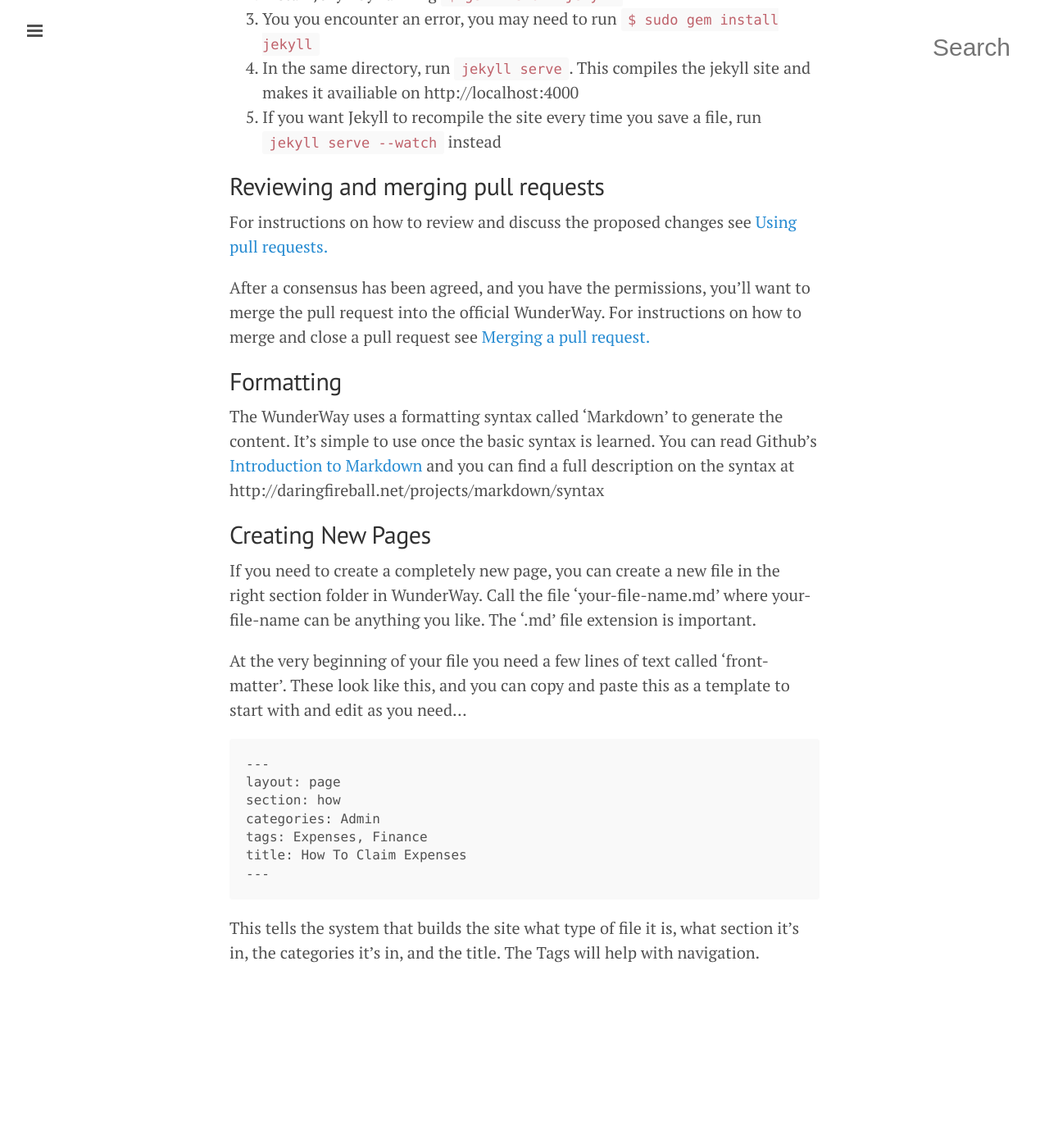
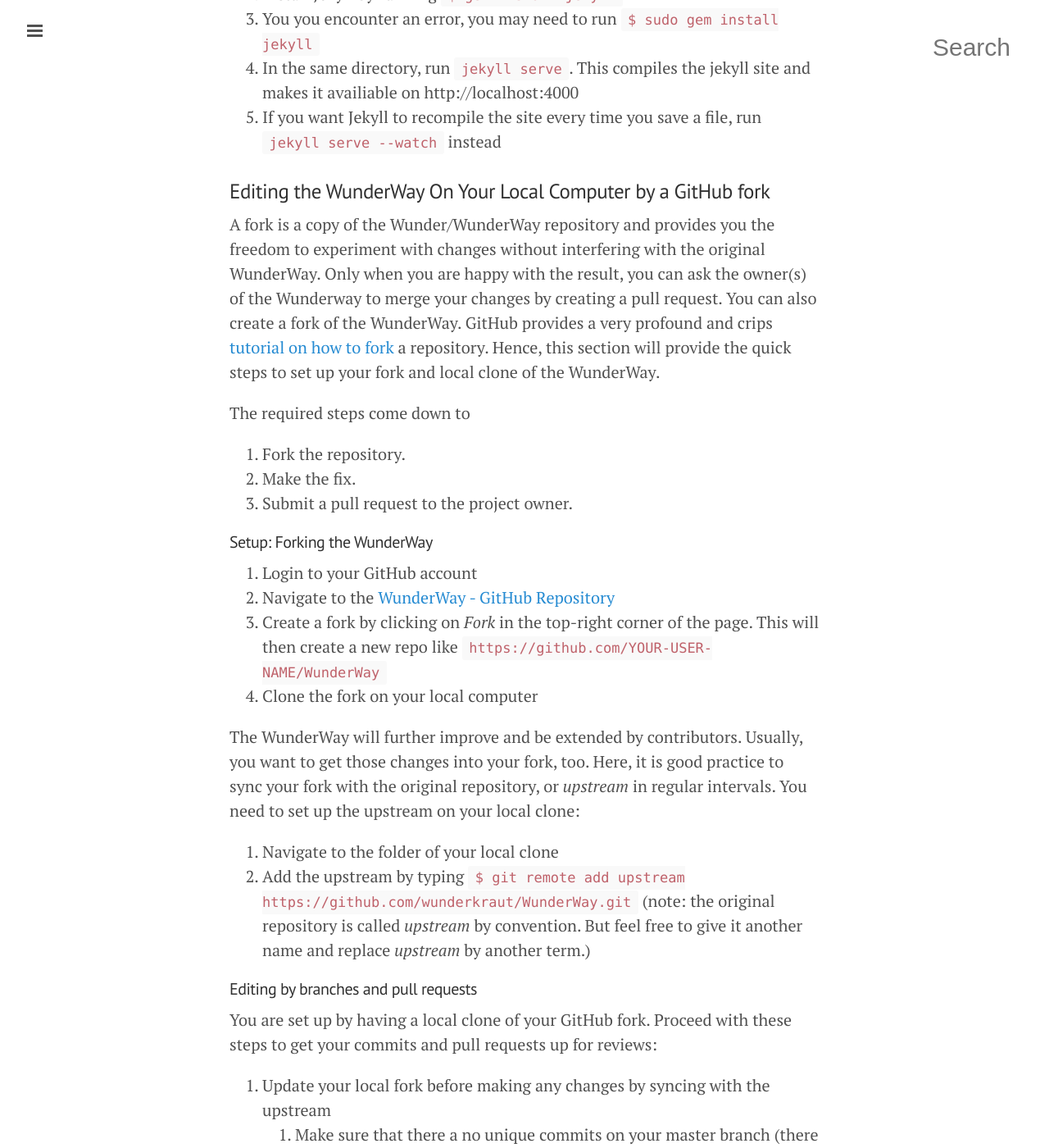
Before and after one commit to tormi/WunderWay, a Jekyll site: the page built from about-this-site/how-edit-wunderway.md, in a window 1280 px wide and 1400 px high, scrolled down 4349 px. Shown: the whole window at 82% size. Built offline with Jekyll 4.4.1, drawn with Linux system fonts in a browser that asks for light colours; nearby versions of some CDN libraries; before the commit the page ends 5606 px from its top, so only the background shows below that; some of the changed text lies outside the part shown.

Commit message:
Add section on forking the WunderWay

````diff
--- a/about-this-site/how-edit-wunderway.md
+++ b/about-this-site/how-edit-wunderway.md
@@ -101,6 +101,41 @@
 4. In the same directory, run ``` jekyll serve ```. This compiles the jekyll site and makes it availiable on http://localhost:4000
 5. If you want Jekyll to recompile the site every time you save a file, run ``` jekyll serve --watch ``` instead
 
+### Editing the WunderWay On Your Local Computer by a GitHub fork
+A fork is a copy of the Wunder/WunderWay repository and provides you the freedom to experiment with changes without interfering with the original WunderWay. Only when you are happy with the result, you can ask the owner(s) of the Wunderway to merge your changes by creating a pull request.
+You can also create a fork of the WunderWay. GitHub provides a very profound and crips [tutorial on how to fork](https://help.github.com/articles/fork-a-repo/) a repository. Hence, this section will provide the quick steps to set up your fork and local clone of the WunderWay.
+
+The required steps come down to
+
+1. Fork the repository.
+2. Make the fix.
+3. Submit a pull request to the project owner.
+
+#### Setup: Forking the WunderWay
+1. Login to your GitHub account
+2. Navigate to the [WunderWay - GitHub Repository](https://github.com/wunderkraut/WunderWay)
+3. Create a fork by clicking on _Fork_ in the top-right corner of the page. This will then create a new repo like ``` https://github.com/YOUR-USER-NAME/WunderWay ```
+4. Clone the fork on your local computer
+
+The WunderWay will further improve and be extended by contributors. Usually, you want to get those changes into your fork, too. Here, it is good practice to sync your fork with the original repository, or _upstream_ in regular intervals. You need to set up the upstream on your local clone:
+
+1. Navigate to the folder of your local clone
+2. Add the upstream by typing ``` $ git remote add upstream https://github.com/wunderkraut/WunderWay.git ``` (note: the original repository is called _upstream_ by convention. But feel free to give it another name and replace _upstream_ by another term.)
+
+#### Editing by branches and pull requests
+You are set up by having a local clone of your GitHub fork. Proceed with these steps to get your commits and pull requests up for reviews:
+
+0. Update your local fork before making any changes by syncing with the upstream
+    1. Make sure that there a no unique commits on your master branch (there should not be any, because all your changes should happen in dedicated branches)
+	  2. Type ``` $ git fetch upstream ```
+	  3. Check out your local master branch ``` $ git checkout gh-pages ```
+	  4. Merge the changes ``` $ git merge upstream/gh-pages ``` (this should trigger a _fast-forward merge_)
+1. Create a new branch, which reflects the issue or your improvement you want to add ``` $ git checkout -b BRANCH_NAME ```
+2. Open an editor of your choice and add your changes
+3. Add and commit the changes ``` $ git commit -am ```
+4. Push your branch to your GitHub repo ``` $ git push ```
+
+Now you only need to let the Expert Group know about your changes by creating a pull request. You create a pull request on GitHub, as described on [GitHub's Pull Request Workflow](https://help.github.com/articles/using-pull-requests/).
 
 ## Reviewing and merging pull requests
 For instructions on how to review and discuss the proposed changes see [Using pull requests.](https://help.github.com/articles/using-pull-requests/#reviewing-proposed-changes)
````
